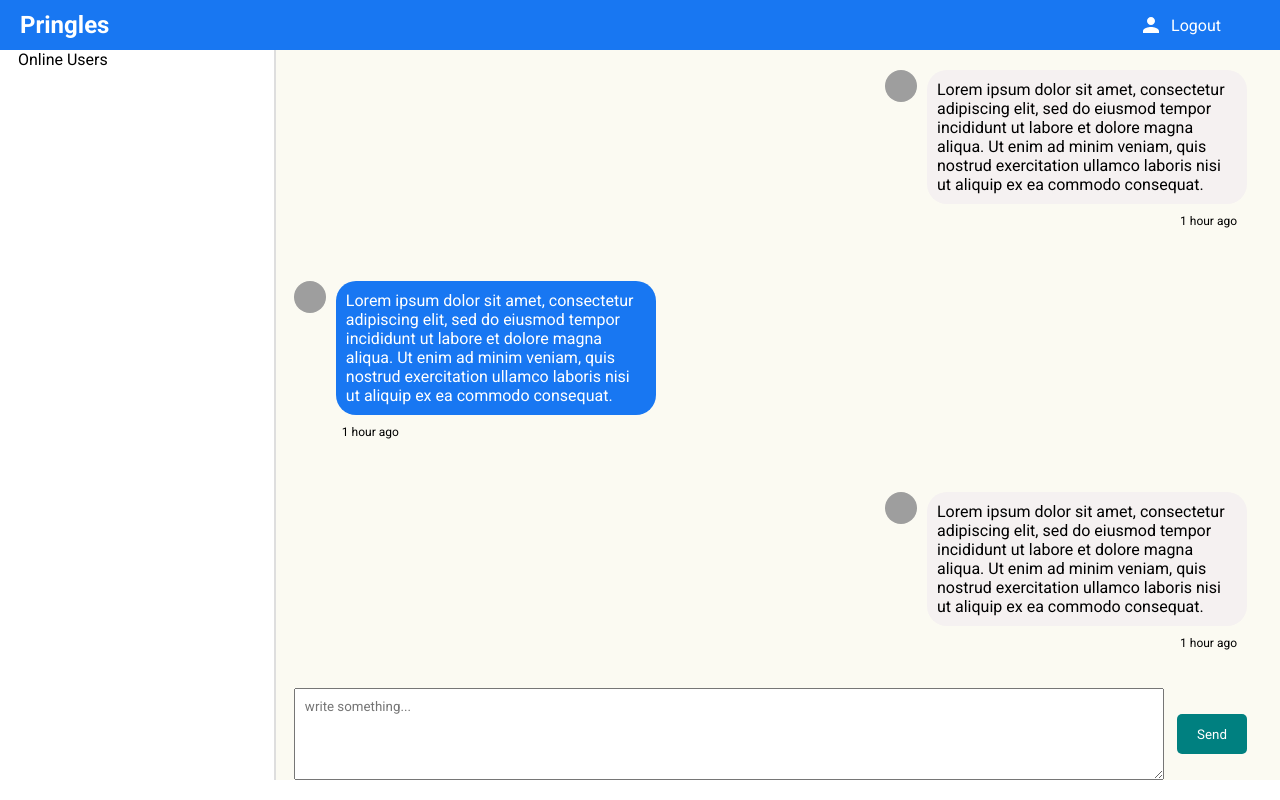
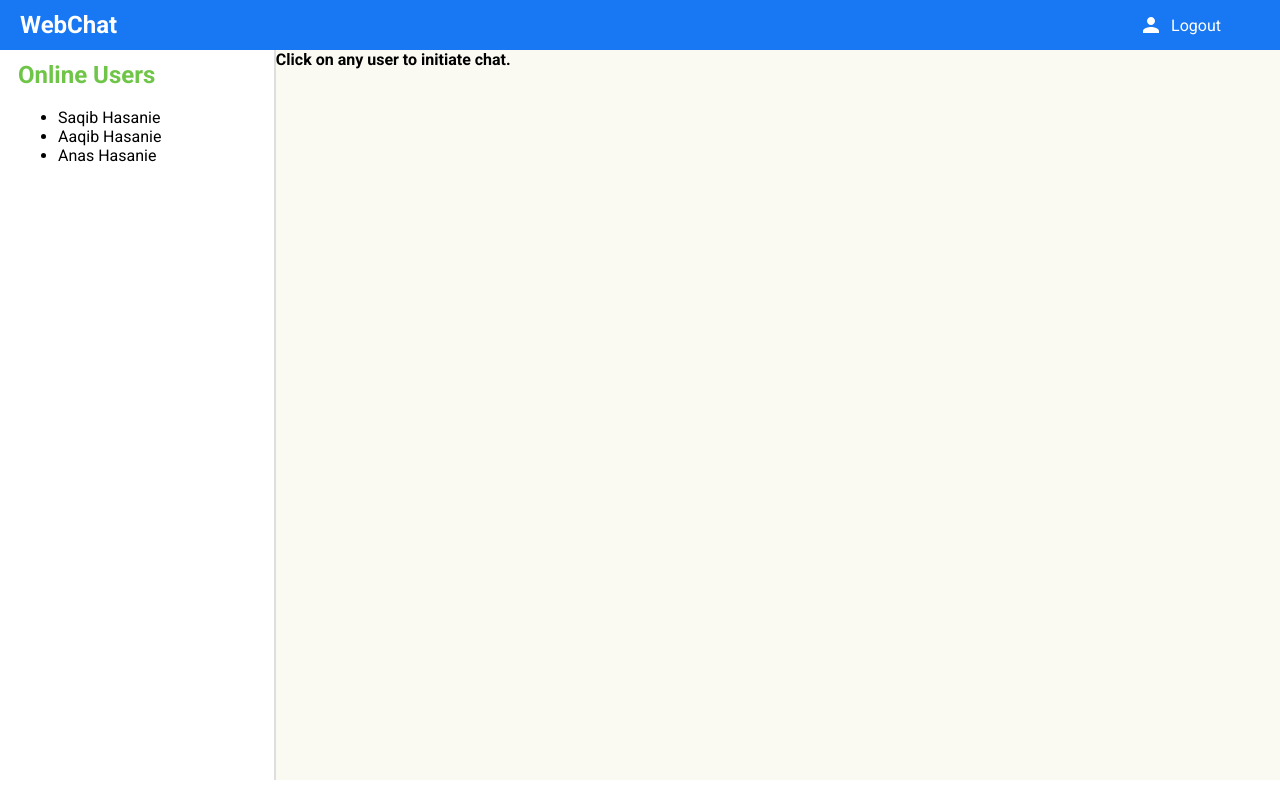
Before and after one commit to saqibs98/Chat-Application-in-React-JS, a React (Create React App) app: page /messenger in a window 1280 px wide. Built offline with nearby package versions, Linux system fonts and the light colour scheme; grey boxes are pictures that could not be loaded.

Commit message:
Chat-ui done in js

```diff
--- a/package.json
+++ b/package.json
@@ -8,12 +8,17 @@
     "@testing-library/jest-dom": "^5.11.4",
     "@testing-library/react": "^11.1.0",
     "@testing-library/user-event": "^12.1.10",
+    "@types/jest": "^27.4.0",
+    "@types/node": "^17.0.10",
+    "@types/react": "^17.0.38",
+    "@types/react-dom": "^17.0.11",
     "axios": "^0.21.1",
     "react": "^17.0.2",
     "react-dom": "^17.0.2",
     "react-router-dom": "^5.2.0",
     "react-scripts": "4.0.3",
     "timeago.js": "^4.0.2",
+    "typescript": "^4.5.5",
     "web-vitals": "^1.0.1"
   },
   "scripts": {
--- a/public/index.html
+++ b/public/index.html
@@ -8,7 +8,7 @@
   <link
     href="https://fonts.googleapis.com/css2?family=Roboto:ital,wght@0,100;0,300;0,400;0,500;0,700;0,900;1,500&display=swap"
     rel="stylesheet">
-    <link rel="stylesheet" href="http://localhost:3001/assets/style.css">
+    <link rel="stylesheet" href="http://localhost:3000/assets/style.css">
   <title>Social App</title>
 </head>
 
--- a/src/App.js
+++ b/src/App.js
@@ -1,5 +1,6 @@
 import Login from "./pages/login/Login";
 import Messenger from "./pages/messenger/Messenger";
+import Logout from "./components/logout/logout";
 import {
   BrowserRouter as Router,
   Switch,
@@ -17,6 +18,9 @@ function App() {
         <Route path="/messenger">
           <Messenger />
         </Route>
+        <Route path="/logout">
+          <Logout />
+        </Route>
       </Switch>
     </Router>
   );
--- /dev/null
+++ b/src/components/logout/logout.jsx
@@ -0,0 +1,24 @@
+import Button from "@material-ui/core/Button";
+
+const Logout = () => {
+  //let navigate = useNavigate();
+
+  return (
+    <div className="">
+      <span>You are successfully logged out of the application.</span>
+      <br />
+      <br />
+      <br />
+      <Button
+        size="small"
+        variant="contained"
+        color="primary"
+        onClick={(e) => {}}
+      >
+        Sign In
+      </Button>
+    </div>
+  );
+};
+
+export default Logout;
--- /dev/null
+++ b/src/components/message-header/MessageHeader.jsx
@@ -0,0 +1,22 @@
+import "./messageHeader.css";
+import { Person, Chat, Notifications } from "@material-ui/icons";
+import { Link } from "react-router-dom";
+import CloseOutlinedIcon from "@material-ui/icons/CloseOutlined";
+
+export default function MessageHeader({ user, closeChatBox }) {
+  const { nickname } = user;
+
+  return (
+    <div className="headerContainer">
+      <div className="topbarLeft">
+        <Link to="/" style={{ textDecoration: "none" }}>
+          <span className="logo">{nickname}</span>
+        </Link>
+      </div>
+      <div className="topbarRight" onClick={closeChatBox}>
+        <CloseOutlinedIcon></CloseOutlinedIcon>
+        <span>&nbsp; Close</span>
+      </div>
+    </div>
+  );
+}
--- /dev/null
+++ b/src/components/message-header/messageHeader.css
@@ -0,0 +1,98 @@
+.headerContainer {
+  height: 50px;
+  width: 100%;
+  background-color: #425670;
+
+  display: flex;
+  align-items: center;
+  position: sticky;
+  top: 0;
+  z-index: 999;
+}
+
+.topbarLeft {
+  flex: 3;
+}
+
+.logo {
+  font-size: 24px;
+  margin-left: 20px;
+  font-weight: bold;
+  color: white;
+  cursor: pointer;
+}
+
+.topbarCenter {
+  flex: 5;
+}
+
+.searchbar {
+  width: 100%;
+  height: 30px;
+  background-color: white;
+  border-radius: 30px;
+  display: flex;
+  align-items: center;
+}
+
+.searchIcon {
+  font-size: 20px !important;
+  margin-left: 10px;
+}
+
+.searchInput {
+  border: none;
+  width: 70%;
+}
+
+.searchInput:focus {
+  outline: none;
+}
+
+.topbarRight {
+  display: flex;
+  align-items: center;
+  justify-content: space-around;
+  color: white;
+  margin-right: 59px;
+  cursor: pointer;
+}
+
+.topbarLink {
+  margin-right: 10px;
+  font-size: 14px;
+  cursor: pointer;
+}
+
+.topbarIcons {
+  display: flex;
+}
+
+.topbarIconItem {
+  margin-right: 15px;
+  cursor: pointer;
+  position: relative;
+}
+
+.topbarIconBadge {
+  width: 15px;
+  height: 15px;
+  background-color: red;
+  border-radius: 50%;
+  color: white;
+  position: absolute;
+  top: -5px;
+  right: -5px;
+  display: flex;
+  align-items: center;
+  justify-content: center;
+  font-size: 12px;
+}
+
+.topbarImg {
+  width: 32px;
+  height: 32px;
+  border-radius: 50%;
+  object-fit: cover;
+  cursor: pointer;
+}
--- /dev/null
+++ b/src/components/onlineUsers/OnlineUsers.js
@@ -0,0 +1,7 @@
+import React from "react";
+
+const OnlineUsers = ({ username }) => {
+  return <div>{username}</div>;
+};
+
+export default OnlineUsers;
--- a/src/components/topbar/Topbar.jsx
+++ b/src/components/topbar/Topbar.jsx
@@ -8,7 +8,7 @@ export default function Topbar() {
     <div className="topbarContainer">
       <div className="topbarLeft">
         <Link to="/" style={{ textDecoration: "none" }}>
-          <span className="logo">Pringles</span>
+          <span className="logo">WebChat</span>
         </Link>
       </div>
 
--- a/src/pages/messenger/Messenger.jsx
+++ b/src/pages/messenger/Messenger.jsx
@@ -1,10 +1,37 @@
 import Topbar from "../../components/topbar/Topbar";
 import Message from "../../components/message/Message";
+import OnlineUsers from "../../components/onlineUsers/OnlineUsers";
+import MessageHeader from "../../components/message-header/MessageHeader";
 import { useState } from "react";
 import "./messenger.css";
 
 const Messenger = ({ messageText, own }) => {
   const [newMessage, setNewMessage] = useState("");
+  const [chatBox, setChatBox] = useState(false);
+  const [allUsers, setUsers] = useState([
+    { user_id: 1, is_active: true, nickname: "Saqib Hasanie" },
+    { user_id: 2, is_active: false, nickname: "Aaqib Hasanie" },
+    { user_id: 3, is_active: false, nickname: "Anas Hasanie" },
+  ]);
+  const [chatUser, setChatUSer] = useState({
+    user_id: 0,
+    is_active: false,
+    nickname: "",
+  });
+
+  const openChatBox = () => {
+    setChatBox(true);
+  };
+
+  const closeChatBox = () => {
+    setChatBox(false);
+    setChatUSer({ user_id: 0, is_active: false, nickname: "" });
+  };
+
+  const findUserOnClick = (user) => {
+    const user1 = allUsers.filter((obj) => obj.user_id === user.user_id);
+    setChatUSer(user1[0]);
+  };
 
   const handleSubmit = (e) => {
     e.preventDefault();
@@ -16,35 +43,44 @@ const Messenger = ({ messageText, own }) => {
       <Topbar />
       <div className="messenger">
         <div className="chatOnline">
-          <div className="chatOnlineWrapper">Online Users</div>
+          <div className="chatOnlineWrapper">
+            <h2 className="heading">Online Users</h2>
+            <br></br>
+            <ul>
+              {allUsers.map((d) => (
+                <li
+                  key={d.user_id}
+                  onClick={() => {
+                    openChatBox();
+                    findUserOnClick(d);
+                  }}
+                >
+                  {d.nickname}
+                </li>
+              ))}
+            </ul>
+          </div>
         </div>
 
         <div className="chatBox">
-          {/* <Topbar /> */}
+          {chatBox && (
+            <MessageHeader closeChatBox={closeChatBox} user={chatUser} />
+          )}
+          {chatBox ? (
             <div className="chatBoxWrapper">
               <Message
-              message={`Lorem ipsum dolor sit amet, consectetur adipiscing elit, sed do
-          eiusmod tempor incididunt ut labore et dolore magna aliqua. Ut enim ad
-          minim veniam, quis nostrud exercitation ullamco laboris nisi ut
-          aliquip ex ea commodo consequat.`}
+                message={`Lorem ipsum dolor sit amet, consectetur adipiscing elit, sed do.`}
                 own={true}
               />
               <Message
-              message={`Lorem ipsum dolor sit amet, consectetur adipiscing elit, sed do
-          eiusmod tempor incididunt ut labore et dolore magna aliqua. Ut enim ad
-          minim veniam, quis nostrud exercitation ullamco laboris nisi ut
-          aliquip ex ea commodo consequat.`}
+                message={`Lorem ipsum dolor sit amet, consectetur adipiscing elit, sed do`}
                 own={false}
               />
 
               <Message
-              message={`Lorem ipsum dolor sit amet, consectetur adipiscing elit, sed do
-          eiusmod tempor incididunt ut labore et dolore magna aliqua. Ut enim ad
-          minim veniam, quis nostrud exercitation ullamco laboris nisi ut
-          aliquip ex ea commodo consequat.`}
+                message={`Lorem ipsum dolor aliquip ex ea commodo consequat.`}
                 own={true}
               />
-
               <div className="chatBoxBottom">
                 <textarea
                   className="chatMessageInput"
@@ -57,6 +93,11 @@ const Messenger = ({ messageText, own }) => {
                 </button>
               </div>
             </div>
+          ) : (
+            <>
+              <h4>Click on any user to initiate chat.</h4>
+            </>
+          )}
         </div>
       </div>
     </>
--- a/src/pages/messenger/messenger.css
+++ b/src/pages/messenger/messenger.css
@@ -21,6 +21,8 @@
 }
 
 .chatBoxWrapper {
+  justify-content: space-between;
+  overflow-y: scroll;
 }
 
 .chatBoxTop {
@@ -52,6 +54,10 @@
   color: white;
 }
 
+.heading {
+  color: #6fc547;
+  margin-top: 11px;
+}
 .chatOnline {
   flex: 1.5;
   border-right: 2px solid #dedede;
@@ -61,11 +67,9 @@
 .chatOnlineWrapper {
   padding-right: 33px;
   padding-left: 18px;
-
-  height: 100%;
+  height: calc(100vh - 122px);
   display: flex;
   flex-direction: column;
-  justify-content: space-between;
   position: relative;
 }
 
@@ -94,3 +98,7 @@
     flex: 1px;
   }
 }
+
+li {
+  cursor: pointer;
+}
```
Also changed, not shown: 2 other files (tests, documents, lock files or other folders). Lines whose indentation alone changed are shown as unchanged.
